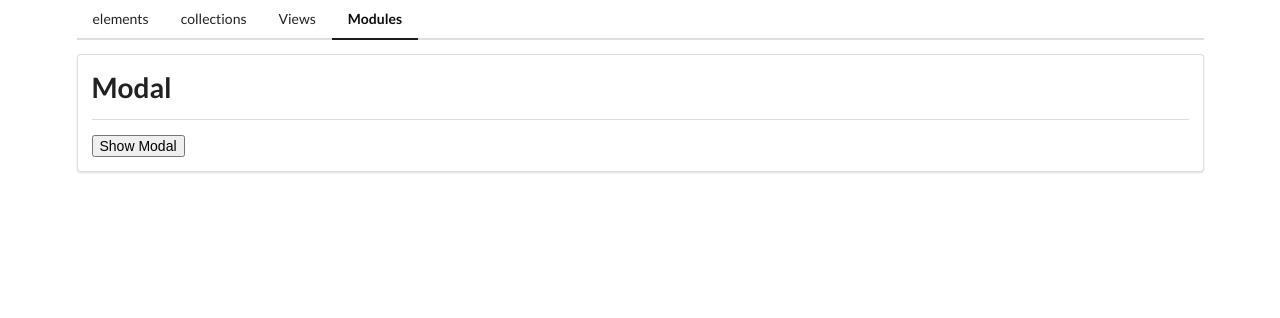
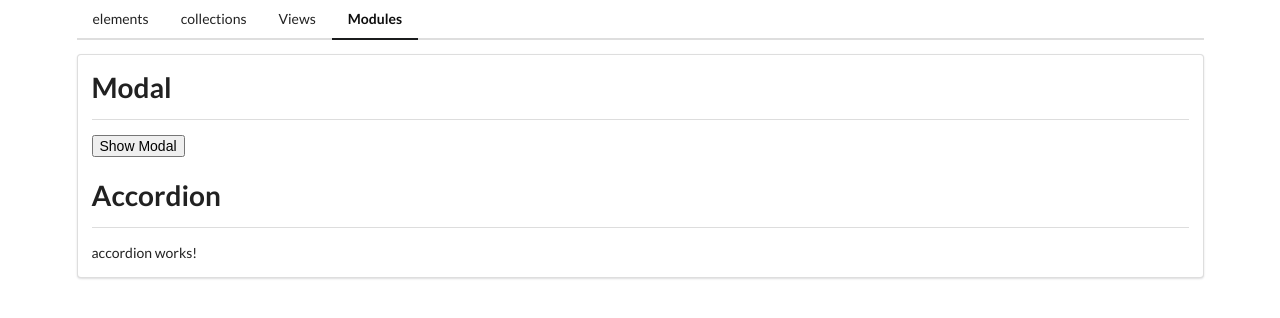
Before and after one commit to fundayluck/angular-comps, an Angular app: page /mods in a window 1280 px wide. Shown: the top 318 px of the page. Built offline with nearby package versions, Linux system fonts and the light colour scheme.

Commit message:
building an accordion

```diff
--- /dev/null
+++ b/src/app/mods/accordion/accordion.component.html
@@ -0,0 +1 @@
+<p>accordion works!</p>
--- a/src/app/mods/mods-home/mods-home.component.html
+++ b/src/app/mods/mods-home/mods-home.component.html
@@ -7,3 +7,6 @@
     <button class="ui button" (click)="onClick()">CLOSE ME!</button>
   </ng-container>
 </app-modal>
+
+<app-divider>Accordion</app-divider>
+<app-accordion />
--- a/src/app/mods/mods-home/mods-home.component.ts
+++ b/src/app/mods/mods-home/mods-home.component.ts
@@ -2,11 +2,12 @@ import { Component } from '@angular/core';
 import { ModalComponent } from '../modal/modal.component';
 import { DividerComponent } from '../../shared/divider/divider.component';
 import { CommonModule } from '@angular/common';
+import { AccordionComponent } from '../accordion/accordion.component';
 
 @Component({
   selector: 'app-mods-home',
   standalone: true,
-  imports: [ModalComponent, DividerComponent, CommonModule],
+  imports: [ModalComponent, DividerComponent, AccordionComponent, CommonModule],
   templateUrl: './mods-home.component.html',
   styleUrl: './mods-home.component.css',
 })
```
Also changed, not shown: src/app/mods/accordion/accordion.component.ts (added, +12 -0 lines), src/app/mods/accordion/accordion.component.css (added), 1 other file (tests, documents, lock files or other folders).
